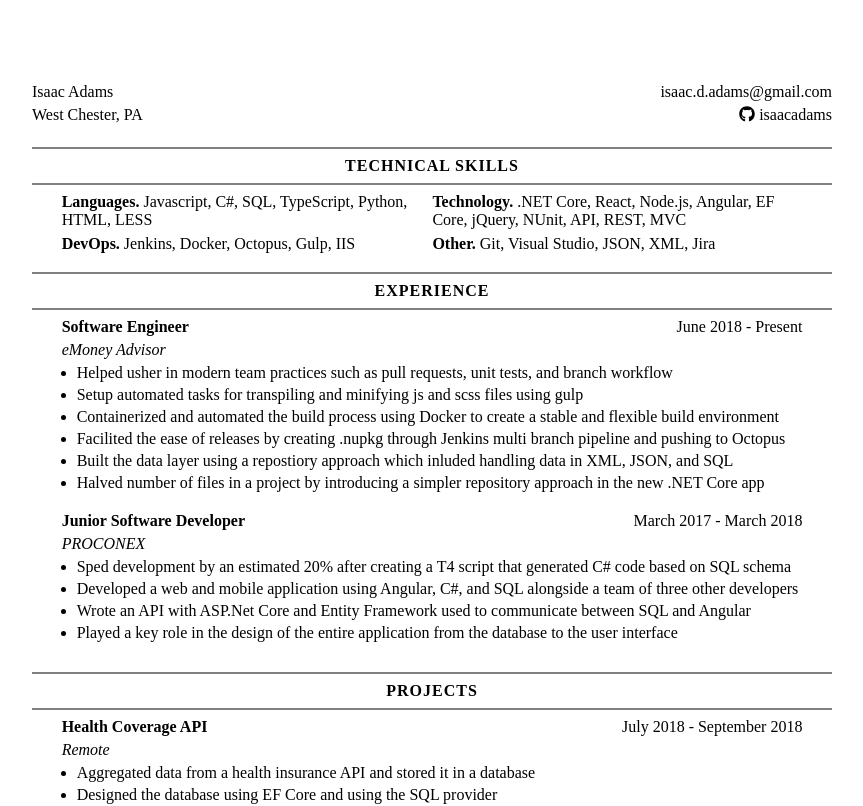
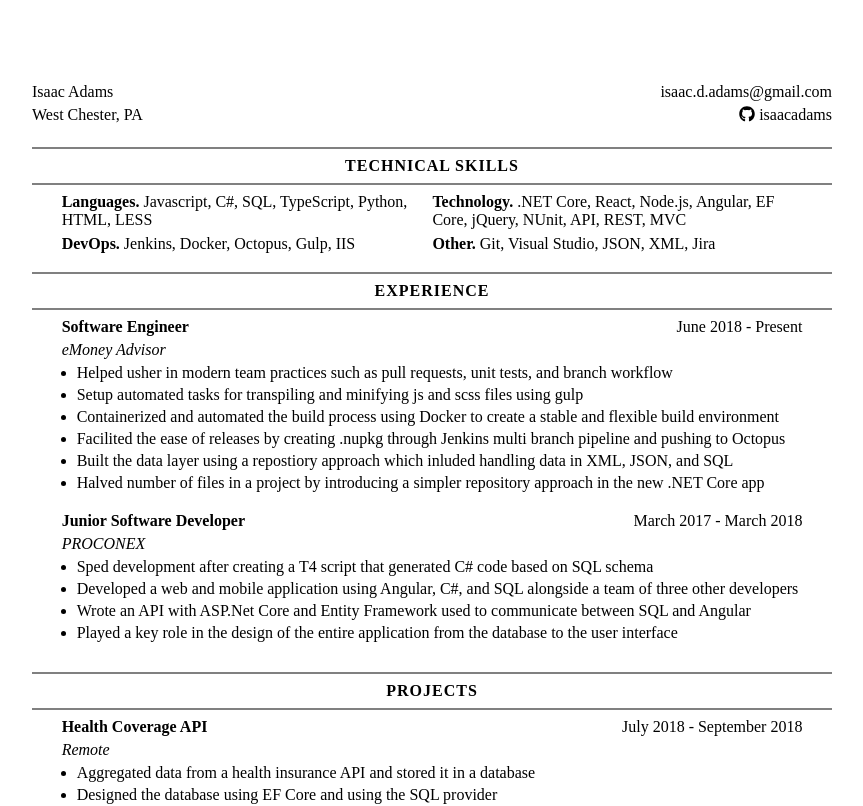
Before and after one commit to isaacadams/resume, a React (Vite) app: page / in a window 1280 px wide. Shown: the top 806 px of the page, without its empty margins (208-1071 px from the left). Built offline with nearby package versions, Linux system fonts and the light colour scheme.

Commit message:
removing estimation remark

```diff
--- a/src/Resume.tsx
+++ b/src/Resume.tsx
@@ -56,7 +56,7 @@ export default function Resume(props) {
                             company={<i>PROCONEX</i>}
                             date="March 2017 - March 2018"
                             descriptions={[
-                                "Sped development by an estimated 20% after creating a T4 script that generated C# code based on SQL schema",
+                                "Sped development after creating a T4 script that generated C# code based on SQL schema",
                                 "Developed a web and mobile application using Angular, C#, and SQL alongside a team of three other developers",
                                 "Wrote an API with ASP.Net Core and Entity Framework used to communicate between SQL and Angular",
                                 "Played a key role in the design of the entire application from the database to the user interface",
```
